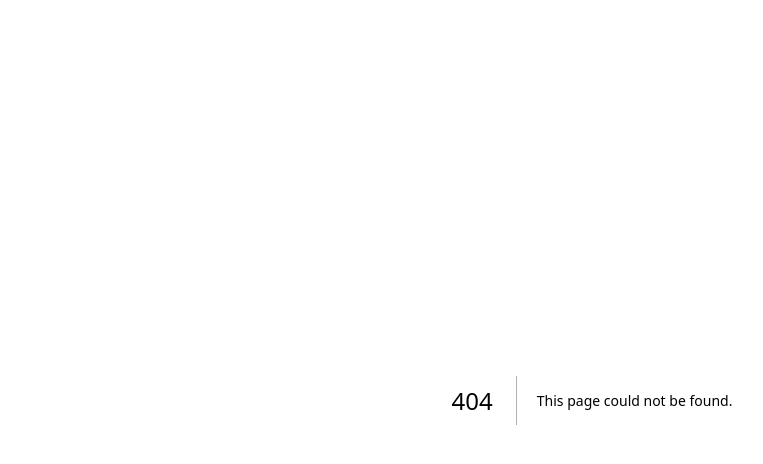
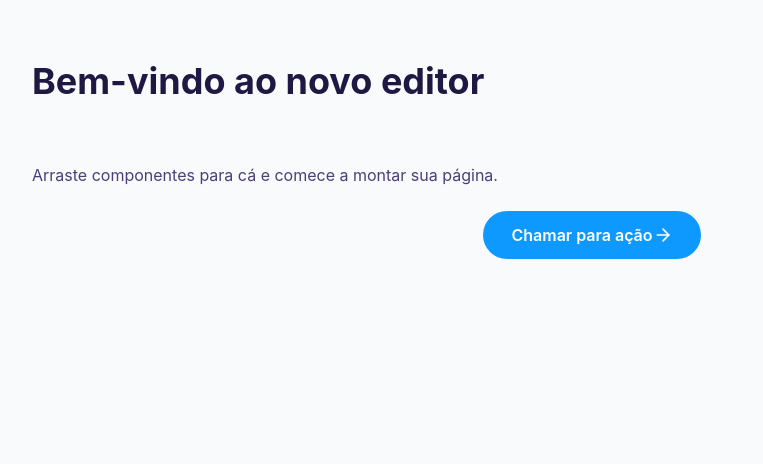
Before and after one commit to paulovaca/builder-landing-page-teste, a Next.js app: page /sobre-nos/sobre in a window 1280 px wide. Before the commit this address had no page. Shown: the top 464 px of the page, without its empty margins (48-811 px from the left). Built offline with nearby package versions, Linux system fonts and the light colour scheme.

Commit message:
chore: export Landing Page Teste from web builder

```diff
--- /dev/null
+++ b/app/sobre-nos/sobre/page-data.ts
@@ -0,0 +1,178 @@
+const nodes = {
+  ROOT: {
+    type: {
+      resolvedName: 'Container',
+    },
+    nodes: ['node-heading-default', 'node-text-default', 'node-button-default'],
+    props: {
+      id: '',
+      gap: 24,
+      wrap: false,
+      width: '100%',
+      border: {
+        color: '#d4d4d8',
+        style: 'none',
+        width: 0,
+      },
+      height: 'auto',
+      margin: 0,
+      shadow: 'none',
+      padding: 40,
+      maxWidth: '1200px',
+      className: '',
+      direction: 'column',
+      visibleOn: {
+        mobile: true,
+        tablet: true,
+        desktop: true,
+      },
+      background: 'var(--color-bg-surface-solid)',
+      borderRadius: 20,
+      alignVertical: 'stretch',
+      centerContent: true,
+      flexDirection: 'column',
+      alignHorizontal: 'flex-start',
+    },
+    custom: {},
+    hidden: false,
+    parent: null,
+    isCanvas: true,
+    displayName: 'Container',
+    linkedNodes: {},
+  },
+  'node-text-default': {
+    type: {
+      resolvedName: 'Text',
+    },
+    nodes: [],
+    props: {
+      id: '',
+      text: 'Arraste componentes para cá e comece a montar sua página.',
+      align: 'left',
+      color: '#4a3f78',
+      width: '100%',
+      border: {
+        color: 'transparent',
+        style: 'none',
+        width: 0,
+      },
+      height: 'auto',
+      margin: 0,
+      shadow: 'none',
+      padding: 0,
+      variant: 'body',
+      fontSize: 18,
+      maxWidth: '640px',
+      className: '',
+      textAlign: 'center',
+      visibleOn: {
+        mobile: true,
+        tablet: true,
+        desktop: true,
+      },
+      background: 'transparent',
+      fontWeight: 400,
+      lineHeight: 1.5,
+      borderRadius: 0,
+    },
+    custom: {},
+    hidden: false,
+    parent: 'ROOT',
+    isCanvas: false,
+    displayName: 'Texto',
+    linkedNodes: {},
+  },
+  'node-button-default': {
+    type: {
+      resolvedName: 'Button',
+    },
+    nodes: [],
+    props: {
+      id: '',
+      href: 'https://meusite.com/cta',
+      size: 'large',
+      text: 'Adicionar bloco',
+      label: 'Chamar para ação',
+      width: '100%',
+      border: {
+        color: 'var(--color-border)',
+        style: 'none',
+        width: 0,
+      },
+      height: 'auto',
+      margin: 0,
+      shadow: 'soft',
+      padding: 0,
+      variant: 'primary',
+      iconName: 'ArrowRight',
+      showIcon: true,
+      alignment: 'center',
+      className: '',
+      fullWidth: false,
+      textColor: '#ffffff',
+      visibleOn: {
+        mobile: true,
+        tablet: true,
+        desktop: true,
+      },
+      background: '#0d99ff',
+      borderRadius: 999,
+      openInNewTab: false,
+    },
+    custom: {},
+    hidden: false,
+    parent: 'ROOT',
+    isCanvas: false,
+    displayName: 'Botão',
+    linkedNodes: {},
+  },
+  'node-heading-default': {
+    type: {
+      resolvedName: 'Heading',
+    },
+    nodes: [],
+    props: {
+      id: '',
+      seo: {
+        text: 'Apresente o principal benefício com um título impactante.',
+        level: 'h2',
+      },
+      text: 'Bem-vindo ao novo editor',
+      align: 'left',
+      color: '#1f1843',
+      level: 'h2',
+      width: '100%',
+      border: {
+        color: 'var(--color-border)',
+        style: 'none',
+        width: 0,
+      },
+      height: 'auto',
+      margin: 0,
+      shadow: 'none',
+      weight: 'bold',
+      padding: 0,
+      emphasis: true,
+      maxWidth: '720px',
+      className: '',
+      textAlign: 'center',
+      uppercase: false,
+      visibleOn: {
+        mobile: true,
+        tablet: true,
+        desktop: true,
+      },
+      background: 'transparent',
+      borderRadius: 0,
+      spacingBelow: 16,
+    },
+    custom: {},
+    hidden: false,
+    parent: 'ROOT',
+    isCanvas: false,
+    displayName: 'Título',
+    linkedNodes: {},
+  },
+} as const;
+
+export default nodes;
--- /dev/null
+++ b/app/sobre-nos/sobre/page.tsx
@@ -0,0 +1,8 @@
+'use client';
+
+import { CraftRenderer } from '@/components/site-runtime/CraftRenderer';
+import nodes from './page-data';
+
+export default function Page() {
+  return <CraftRenderer data={nodes} />;
+}
--- a/builder.json
+++ b/builder.json
@@ -2,6 +2,6 @@
   "projectId": "cmi59fr190001u9j0ok1jvzoy",
   "projectName": "Landing Page Teste",
   "branch": "builder/main",
-  "exportedAt": "2025-11-19T18:32:58.695Z",
+  "exportedAt": "2025-11-19T18:40:34.350Z",
   "managed": true
 }
```
